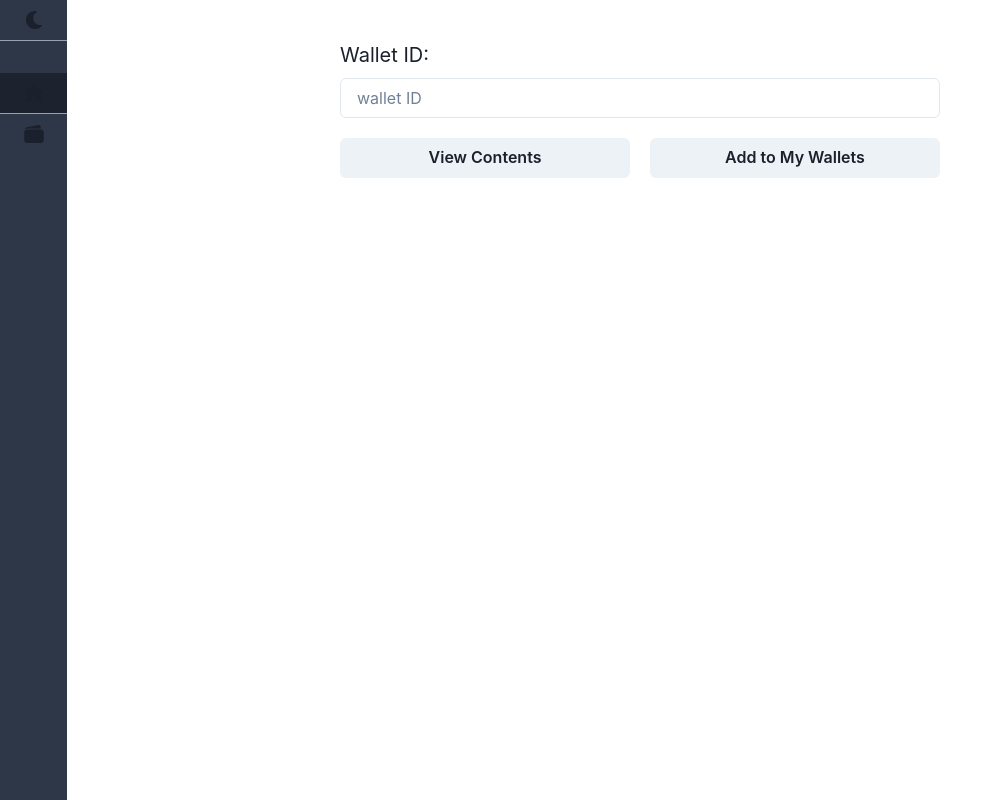
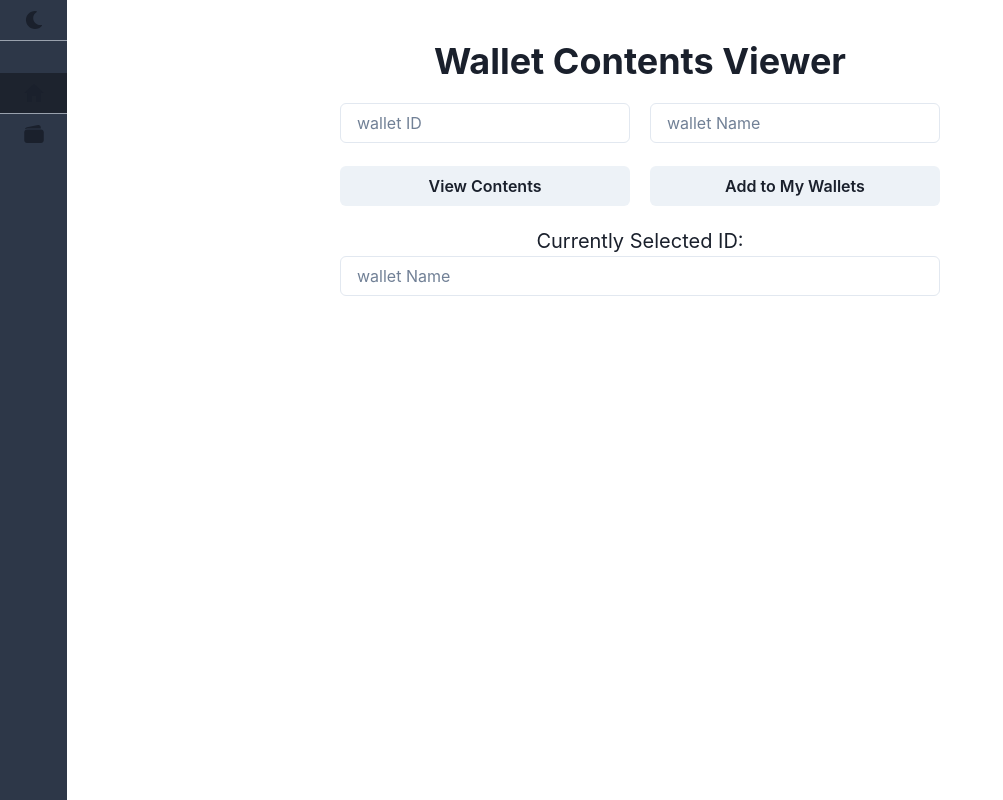
Before and after one commit to S-Brand5136/Wallet-Asset-Viewer, a React (Create React App) app: page / in a window 1280 px wide. Shown: the whole page, without its empty margins (0-1003 px from the left). Built offline with nearby package versions, Linux system fonts and the light colour scheme; no server answers.

Commit message:
Create basic walletform

```diff
--- a/src/components/WalletForm.js
+++ b/src/components/WalletForm.js
@@ -1,19 +1,30 @@
+import { useState, useContext, useEffect } from 'react';
 import {
   Button,
+  Flex,
   Grid,
   GridItem,
+  Heading,
   Input,
   InputGroup,
   Text,
 } from '@chakra-ui/react';
-import { useState } from 'react';
+import { Context } from '../context/WalletContext';
 
 const WalletForm = () => {
   const [walletId, setWalletId] = useState('');
+  const [walletName, setWalletName] = useState('');
+  const { addWallet, state } = useContext(Context);
 
   const viewContentsHandler = () => {};
 
-  const addToWalletsHandler = () => {};
+  const addToWalletsHandler = async () => {
+    await addWallet(walletId, walletName);
+  };
+
+  useEffect(() => {
+    console.log(state);
+  }, [state]);
 
   return (
     <Grid
@@ -23,19 +34,41 @@ const WalletForm = () => {
       gap="5"
     >
       <GridItem colSpan={2}>
-        <Text mb="2" textAlign="left">
-          Wallet ID:
-        </Text>
+        <Heading width="100%">Wallet Contents Viewer</Heading>
+      </GridItem>
+      <GridItem colSpan={2}>
+        <Flex gap={'5'} justifyContent={'center'} alignItems="center">
+          <InputGroup width="50%">
+            <Input
+              placeholder="wallet ID"
+              value={walletId}
+              onChange={event => setWalletId(event.target.value)}
+            />
+          </InputGroup>
+
+          <InputGroup width="50%">
+            <Input
+              placeholder="wallet Name"
+              value={walletName}
+              onChange={event => setWalletName(event.target.value)}
+            />
+          </InputGroup>
+        </Flex>
+      </GridItem>
+
+      <Button onClick={() => viewContentsHandler()}>View Contents</Button>
+      <Button onClick={() => addToWalletsHandler()}>Add to My Wallets</Button>
+
+      <GridItem colSpan={2}>
+        <Text>Currently Selected ID:</Text>
         <InputGroup>
           <Input
-            placeholder="wallet ID"
-            value={walletId}
-            onChange={event => setWalletId(event.target.value)}
+            placeholder="wallet Name"
+            value={walletName}
+            onChange={event => setWalletName(event.target.value)}
           />
         </InputGroup>
       </GridItem>
-      <Button onClick={() => viewContentsHandler()}>View Contents</Button>
-      <Button onClick={() => addToWalletsHandler()}>Add to My Wallets</Button>
     </Grid>
   );
 };
```
